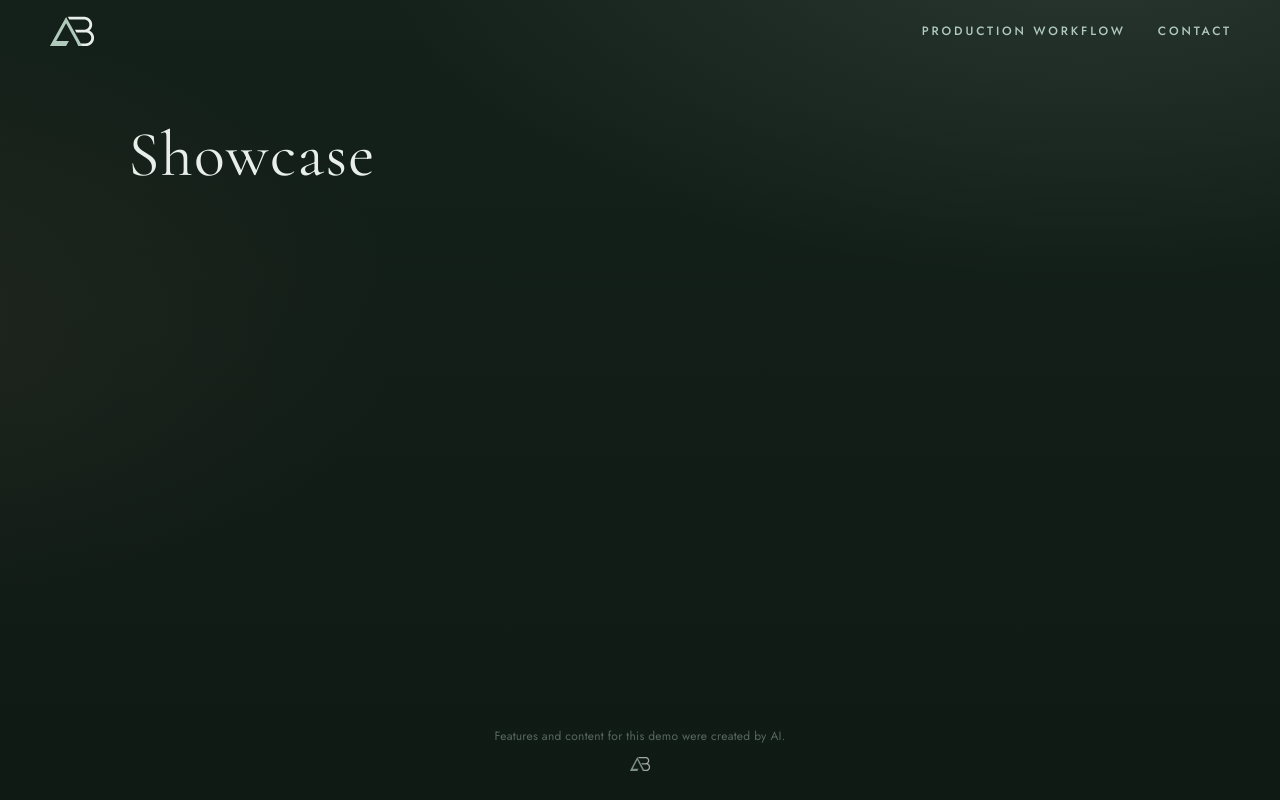
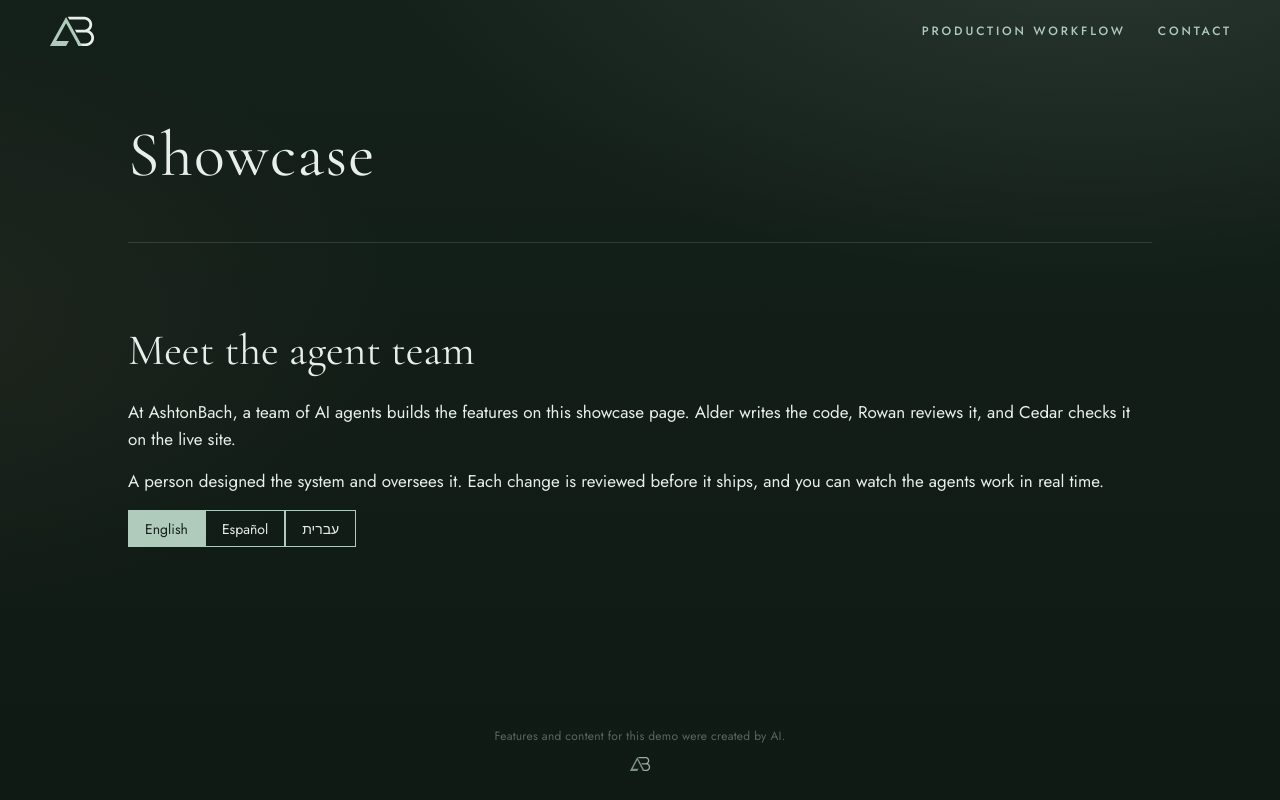
Before and after one commit to ashtonbach/agent-showcase, a Next.js app: page / in a window 1280 px wide. Built offline with nearby package versions, Linux system fonts and the light colour scheme.

Commit message:
Feature: Your request (Author: Alder)

```diff
--- a/app/lab/current.json
+++ b/app/lab/current.json
@@ -1 +1 @@
-{"slug":"custom-1792819891"}
+{"slug":"custom-1792858625"}
--- /dev/null
+++ b/app/lab/custom-1792858625/index.tsx
@@ -0,0 +1,62 @@
+"use client";
+
+import { useEffect, useState } from "react";
+import en from "../../../messages/en-US.json";
+import es from "../../../messages/es-ES.json";
+
+type Locale = "en-US" | "es-ES" | "he-IL";
+type Msg = Record<string, string>;
+const he: Msg = {
+  skip: "דלג לתוכן",
+  "nav.live": "זרימת עבודה בייצור",
+  "nav.contact": "יצירת קשר",
+  "footer.disclaimer": "התכונות והתוכן בהדגמה זו נוצרו על ידי בינה מלאכותית.",
+  "demo.showcase": "תצוגה",
+  "demo.dark-mode": "מצב כהה",
+  "demo.faq-accordion": "שאלות נפוצות",
+  "demo.pricing-table": "טבלת מחירים",
+  "demo.animated-counter": "מונה מונפש",
+  "demo.tabs": "לשוניות",
+  "demo.testimonial-card": "כרטיס ציטוט",
+  "demo.feature-grid": "רשת תכונות",
+  "demo.spanish-translation": "תרגום לספרדית",
+  "lab.spanish-translation.eyebrow": "שפה",
+  "lab.spanish-translation.heading": "הכירו את צוות הסוכנים",
+  "lab.spanish-translation.p1":
+    "ב-AshtonBach צוות סוכני בינה מלאכותית בונה את התכונות בדף התצוגה הזה. Alder כותב הקוד, Rowan בודק אותו, ו-Cedar מאמת אותו באתר החי.",
+  "lab.spanish-translation.p2":
+    "אדם אחד תכנן המערכת ומפקח עליה. כל שינוי נבדק לפני שהוא עולה לאוויר, ואפשר לצפות בסוכנים עובדים בזמן אמת.",
+  "lab.spanish-translation.cta": "הכירו את הצוות",
+};
+const packs: Record<Locale, Msg> = { "en-US": en as Msg, "es-ES": es as Msg, "he-IL": he };
+
+const css = `[data-lab="custom-1792858625"]{width:min(720px,100%);margin:8px auto 56px}[data-lab="custom-1792858625"] h2{font-family:var(--serif);font-weight:400;font-size:30px;color:var(--mist);margin:0 0 .7rem}[data-lab="custom-1792858625"] p{color:var(--mist);margin:0 0 1rem;line-height:1.55}.lab-switch{display:inline-flex;flex-wrap:wrap;gap:0}.lab-seg{font-family:var(--sans);font-size:14px;padding:.45rem 1rem;cursor:pointer;background:transparent;color:var(--mist);border:1px solid var(--sage)}.lab-seg[aria-pressed="true"]{background:var(--sage);color:#14201A}`;
+
+function applyLocale(locale: Locale) {
+  document.documentElement.lang = locale === "he-IL" ? "he" : locale;
+  document.documentElement.dir = locale === "he-IL" ? "rtl" : "ltr";
+  const pack = packs[locale];
+  document.querySelectorAll("[data-i18n]").forEach((node) => {
+    const key = node.getAttribute("data-i18n");
+    if (key && pack[key]) node.textContent = pack[key];
+  });
+}
+
+export default function Lab() {
+  const [locale, setLocale] = useState<Locale>("en-US");
+  const pack = packs[locale];
+  useEffect(() => { applyLocale(locale); }, [locale]);
+  return (
+    <section data-lab="custom-1792858625" aria-labelledby="lab-es-h">
+      <style>{css}</style>
+      <h2 id="lab-es-h" data-i18n="lab.spanish-translation.heading">{pack["lab.spanish-translation.heading"]}</h2>
+      <p data-i18n="lab.spanish-translation.p1">{pack["lab.spanish-translation.p1"]}</p>
+      <p data-i18n="lab.spanish-translation.p2">{pack["lab.spanish-translation.p2"]}</p>
+      <div className="lab-switch" role="group" aria-label="Language">
+        <button type="button" data-locale="en-US" aria-pressed={locale === "en-US"} className="lab-seg" onClick={() => setLocale("en-US")}>English</button>
+        <button type="button" data-locale="es-ES" aria-pressed={locale === "es-ES"} className="lab-seg" onClick={() => setLocale("es-ES")}>Español</button>
+        <button type="button" data-locale="he-IL" aria-pressed={locale === "he-IL"} className="lab-seg" onClick={() => setLocale("he-IL")}>עברית</button>
+      </div>
+    </section>
+  );
+}
--- a/app/page.tsx
+++ b/app/page.tsx
@@ -1,3 +1,4 @@
+import Lab from "./lab/custom-1792858625";
 import { readDemoKey, demoTitle } from "./demo-name";
 const demoKey = readDemoKey();
 const demoName = demoTitle();
@@ -5,7 +6,7 @@ export default function Page() {
   return (
     <div className="page-stack">
       <h1 className="demo-title" data-i18n={demoKey}>{demoName}</h1>
-      {/* lab:slot */}
+      <Lab /> {/* lab:slot */}
     </div>
   );
 }
```
